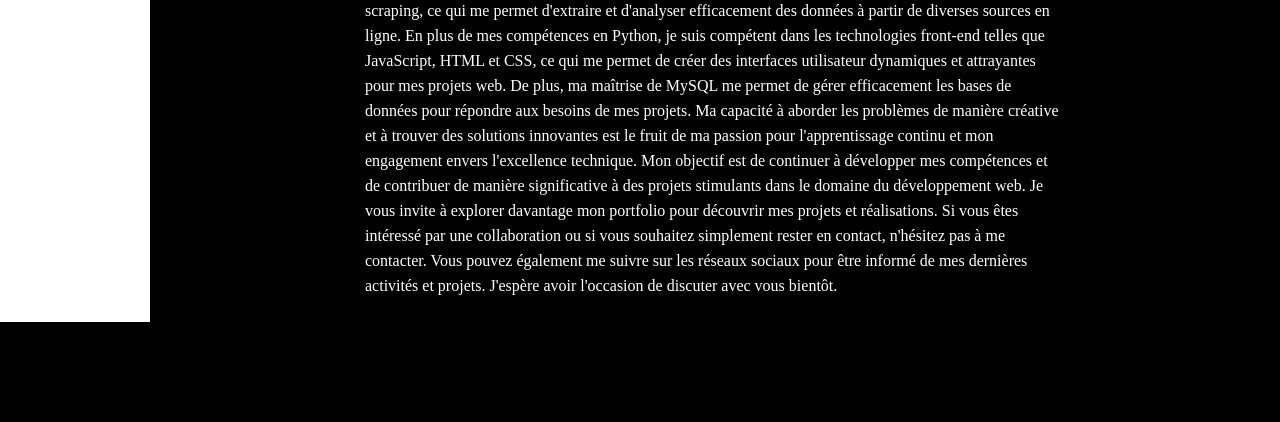
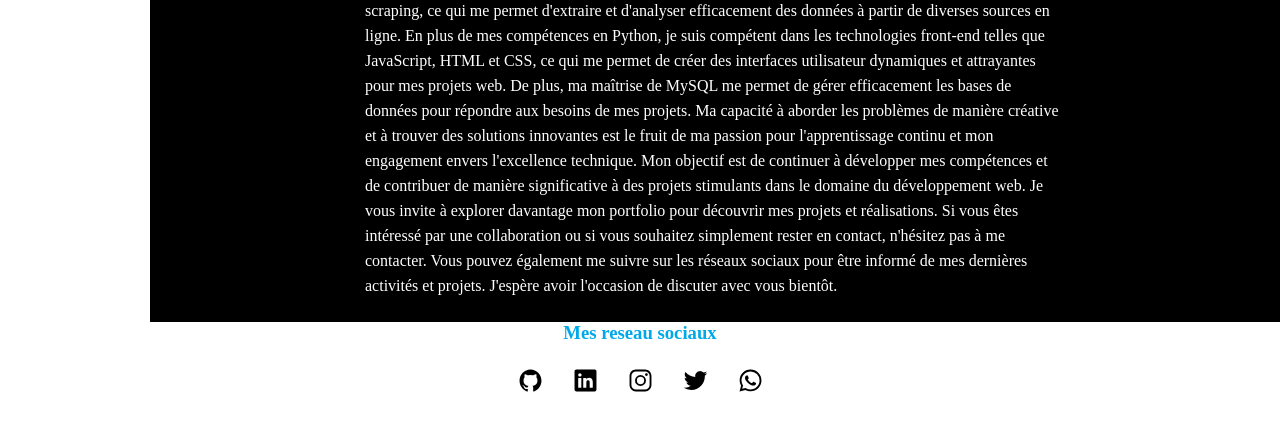
Before and after one commit to Djanfarouhanif/portfolio, a Django app: page /about in a window 1280 px wide. Shown: the part 478-900 px from the top of the page. Before the commit the page ends 800 px from the top, so only its background shows below. Run offline with Django 5.2, Linux system fonts and the light colour scheme; data comes from the database, SQL or seed files in the repository.

Commit message:
reseau sociaux link

```diff
--- a/static/css/about.css
+++ b/static/css/about.css
@@ -1,7 +1,7 @@
 .about-me{
     width: 700px;
     margin: 40px auto;
-    margin-bottom: 0;
+    margin-bottom: 10px;
 }
 
 @media only screen and (max-width:900px){
--- a/static/css/styles.css
+++ b/static/css/styles.css
@@ -236,6 +236,8 @@ input:checked + .btn::before{
 /*================logo===============*/
 .logo{
     background-color: var(--background-color);
+    z-index: 4;
+
 }
 .logo .carre{
     position: relative;
@@ -271,7 +273,7 @@ input:checked + .btn::before{
 
 footer{
     width: 100%;
-    height: 200px;
+    height: 100px;
     background: var(--navbar-color);
     display: flex;
     flex-wrap: wrap;
@@ -289,6 +291,10 @@ footer h3{
     display: flex;
     gap: 30px;
     font-size: 25px;
+}
+.sociaux-icon a{
+    text-decoration: none;
+    color: var(--background-color);
 }
 /*----------Responsive-----------------*/
 
--- a/templates/about.html
+++ b/templates/about.html
@@ -70,6 +70,16 @@
 
         </div>
     </div>
+    <footer>
+        <h3>Mes reseau sociaux</h3>
+        <div class="sociaux-icon">
+            <a href="https://github.com/Djanfarouhanif"><ion-icon name="logo-github"></ion-icon></a>
+            <a href="https://www.linkedin.com/in/hanif-djanfarou-5056142b9/"><ion-icon name="logo-linkedin"></ion-icon></a>
+            <a href="#"><ion-icon name="logo-instagram"></ion-icon></a>
+            <a href="#"><ion-icon name="logo-twitter"></ion-icon></a>
+            <a href="#"><ion-icon name="logo-whatsapp"></ion-icon></a>
+        </div>
+    </footer>
     <script  type = "module"  src = "https://unpkg.com/ionicons@7.1.0/dist/ionicons/ionicons.esm.js"> </script>
 <script  nomodule  src = "https://unpkg .com/ionicons@7.1.0/dist/ionicons/ionicons.js"> </script>
 <script src="{% static 'js/scripts.js' %}"></script>
--- a/templates/index.html
+++ b/templates/index.html
@@ -76,6 +76,9 @@
     <div class="sociaux-icon">
         <a href="https://github.com/Djanfarouhanif"><ion-icon name="logo-github"></ion-icon></a>
         <a href="https://www.linkedin.com/in/hanif-djanfarou-5056142b9/"><ion-icon name="logo-linkedin"></ion-icon></a>
+        <a href="#"><ion-icon name="logo-instagram"></ion-icon></a>
+        <a href="#"><ion-icon name="logo-twitter"></ion-icon></a>
+        <a href="#"><ion-icon name="logo-whatsapp"></ion-icon></a>
     </div>
 </footer>
 <script  type = "module"  src = "https://unpkg.com/ionicons@7.1.0/dist/ionicons/ionicons.esm.js"> </script>
```
Also changed, not shown: static/css/project.css (+4 -6 lines), templates/contact.html (+10 -0 lines), templates/post.html (+10 -0 lines), templates/project.html (+10 -0 lines).
